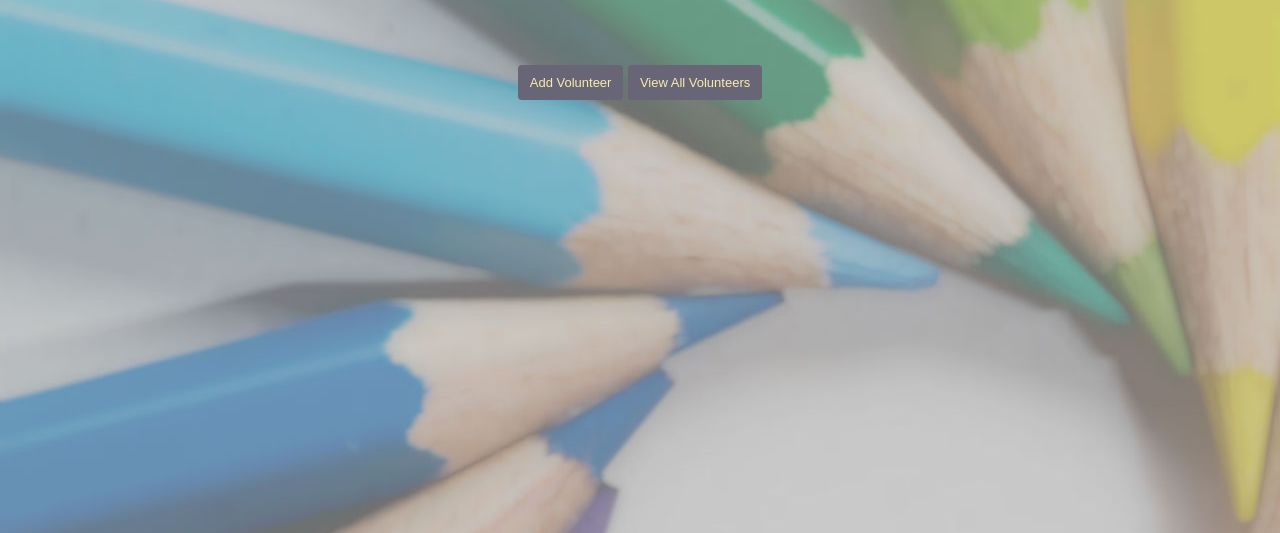
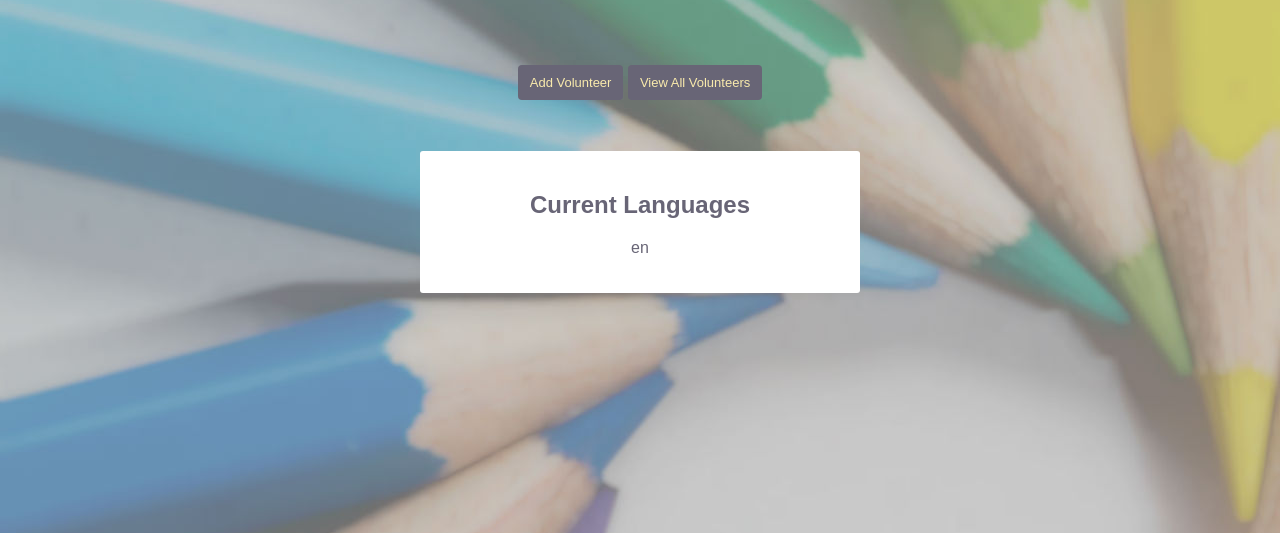
Before and after one commit to kmorinaka/h4h, a Flask app: page / in a window 1280 px wide. Shown: the part 196-729 px from the top of the page. Run offline with Flask 2, Linux system fonts and the light colour scheme; tables that the repository leaves empty hold one stand-in row (values such as "Sample post"); some libraries are stand-ins or nearby versions.

Commit message:
Updating languages and show on home

```diff
--- a/static/style.css
+++ b/static/style.css
@@ -102,6 +102,15 @@ input {
   border-radius: 3px;
 }
 
+.lang-card {
+  width: 400px;
+  margin: 60px auto;
+  background-color: white;
+  color: #686576;
+  padding: 20px;
+  border-radius: 3px;
+}
+
 .profile-card-photo {
   display: inline-block;
   margin-right: 50px;
--- a/templates/edit.html
+++ b/templates/edit.html
@@ -8,7 +8,7 @@
 <h1 class="title">Edit profile</h1>
 <img class="photo edit-page-photo" src="{{ volunteer.photo }}" style="margin-top: 0">
 <div>
-  <form method="PUT" action="/volunteer/{{ volunteer.id }}">
+  <form method="POST" action="/volunteer/{{ volunteer.volunteer_id }}">
     <div class="form-group">
       <label for="first-name">First Name</label>
       <input type="text" id="first-name" name="first" value="{{ volunteer.first_name }}" required>
@@ -27,7 +27,7 @@
     </div>
     <div class="form-group">
       <label for="languages">Language</label>
-      <select name="languages" multiple required>
+      <select size=30 style='height: 100%;'name="languages" multiple required>
         {% for language in languages %}
         <option id="languages" value={{ language.language }} {% if language.language in volunteer.languages %} selected="true" {% endif %}>
           {{language.language}}
--- a/templates/homepage.html
+++ b/templates/homepage.html
@@ -9,5 +9,12 @@
     <a class="button" href="/new">Add volunteer</a>
     <a class="button" href="/volunteers/all">View all volunteers</a>
   </div>
-
+  {% if languages %}
+    <div class="lang-card">
+      <h2>Current Languages</h2>
+      {% for language in languages %}
+        <p>{{ language.language }}</p>
+      {% endfor %}
+    </div>
+  {% endif %}
 {% endblock %}
```
